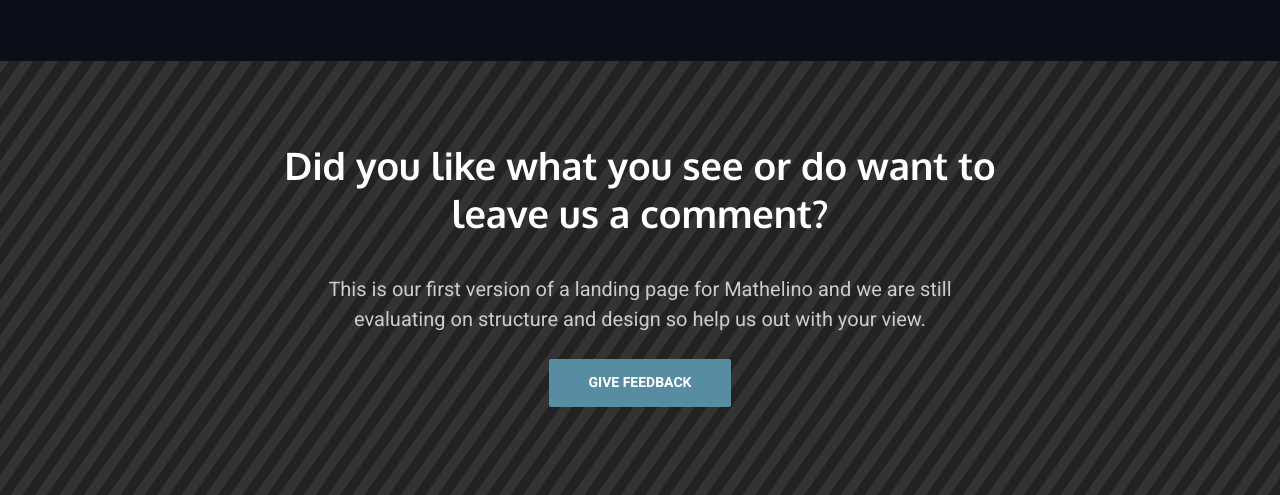
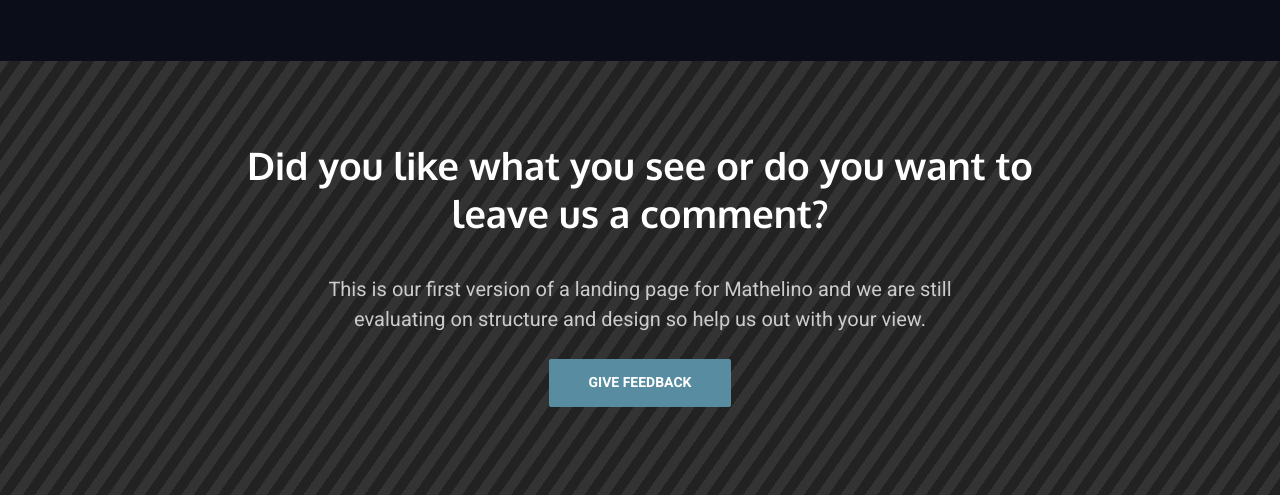
Before and after one commit to Arne117/FU-IT-Entrepreneurship-2019_20, a website: page index.html in a window 1280 px wide. Shown: the part 4768-5263 px from the top of the page. Drawn offline with nearby package versions, Linux system fonts and the light colour scheme; some packages are replaced by stand-ins of ours; a script that the page names is missing.

Commit message:
Typo fix

```diff
--- a/index.html
+++ b/index.html
@@ -225,7 +225,7 @@
       <div class="container-sm">
         <div class="hero-inner">
           <div class="hero-copy">
-            <h2 class="hero-title mt-0">Did you like what you see or do want to leave us a comment?</h2>
+            <h2 class="hero-title mt-0">Did you like what you see or do you want to leave us a comment?</h2>
             <p class="hero-paragraph">
               This is our first version of a landing page for Mathelino and we are still evaluating on structure and design so help us out with your view.
             </p>
```
